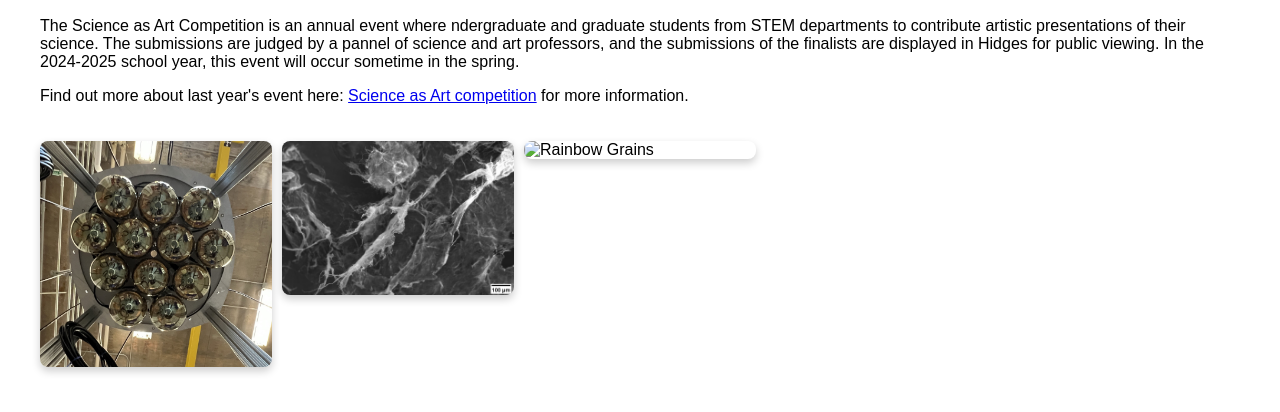
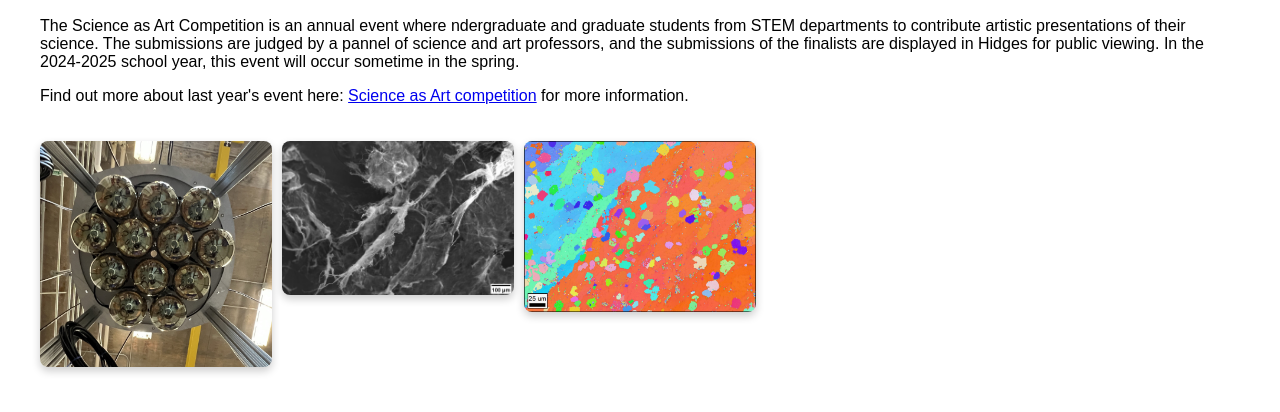
Before and after one commit to MRSUTK/MRSofUTK, a plain HTML site: page gallery.html in a window 1280 px wide. Shown: the part 352-764 px from the top of the page. Drawn offline with Linux system fonts and the light colour scheme; sample sign-in values are in the browser's storage.

Commit message:
Update gallery.html

```diff
--- a/gallery.html
+++ b/gallery.html
@@ -128,7 +128,7 @@
                 <img src="images/Ghosts of Fibers Past.jpg" alt="Ghosts of Fibers Past" data-caption="Gosts of Fibers Past<br>Submitted by Melanie M.<br><br>These spooky fibers are nanofibrillated cellulose fibers, which are made by breaking open cellulose fibers using a super mass colloider. These fibers are used in the making of a low carbon footprint, natural fiber composite that is meant to replace current polymers used for interior automobile parts. These nanofibrillated fibers are to help in improving the dispersion of the fibers in the plastic to result in enhanced properties.">
             </div>
             <div class="gallery-item">
-                <img src="images/Rainbow Grains.jpg.jpg" alt="Rainbow Grains" data-caption="Rainbow Grains <br>Submitted by Elizabeth H.<br><br>Most metallic materials are composed of many individual crystals, known as grains. Understanding how large these grains are and how they are shaped is important to understanding the properties of a metallic material. This image was formed by using a technique known as Electron Backscatter Diffraction (EBSD) in which electrons are diffracted, or scattered, off a sample, forming a pattern. The pattern changes depending on how the sample is oriented. Each point is colored based on the orientation of the sample at that point. Because different grains will be oriented differently from each other, we can use this map to visualize the grains.">
+                <img src="images/Rainbow Grains.jpg" alt="Rainbow Grains" data-caption="Rainbow Grains <br>Submitted by Elizabeth H.<br><br>Most metallic materials are composed of many individual crystals, known as grains. Understanding how large these grains are and how they are shaped is important to understanding the properties of a metallic material. This image was formed by using a technique known as Electron Backscatter Diffraction (EBSD) in which electrons are diffracted, or scattered, off a sample, forming a pattern. The pattern changes depending on how the sample is oriented. Each point is colored based on the orientation of the sample at that point. Because different grains will be oriented differently from each other, we can use this map to visualize the grains.">
             </div>
             <!-- More images -->
         </div>
```
